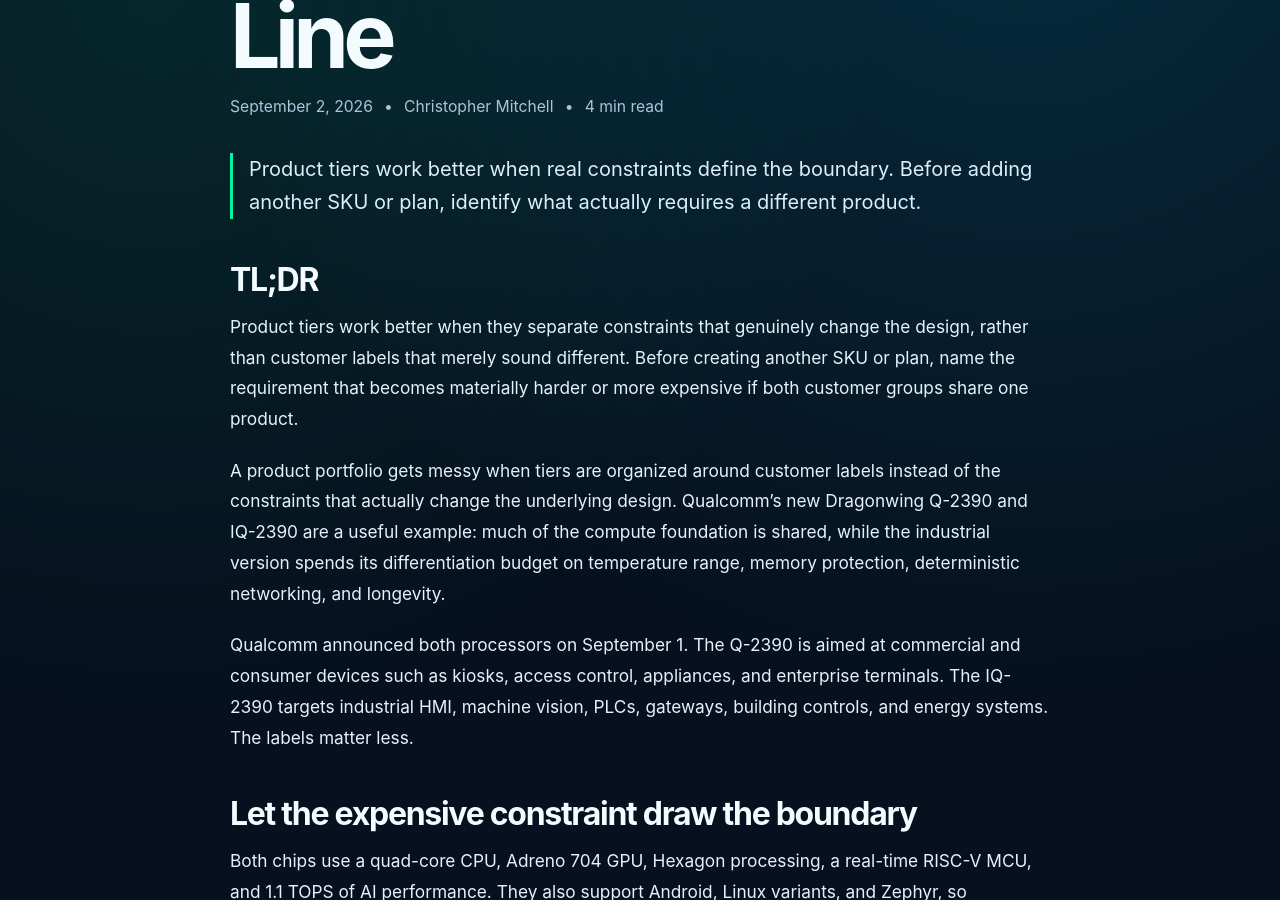
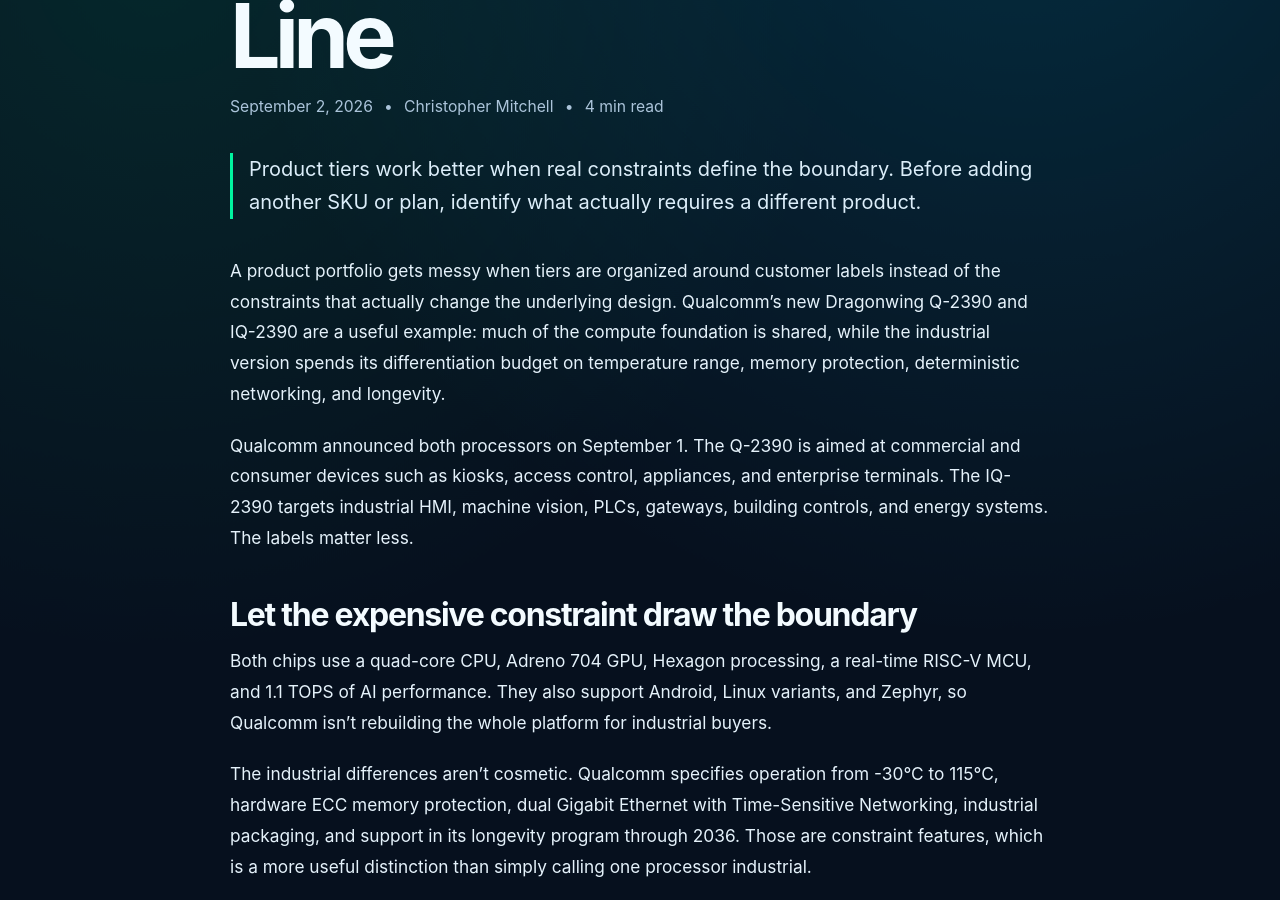
Before and after one commit to christophermitchell012/mitchellcoinc, a Jekyll site: the page built from _posts/2026-09-02-product-tiers-constraints-draw-the-line.md, in a window 1280 px wide and 900 px high, scrolled down 437 px. Built offline with Jekyll 4.4.1, drawn with Linux system fonts in a browser that asks for light colours; comment, search, counter and statistics services are not loaded.

Commit message:
Remove duplicate TLDR from product tiers post

```diff
--- a/_posts/2026-09-02-product-tiers-constraints-draw-the-line.md
+++ b/_posts/2026-09-02-product-tiers-constraints-draw-the-line.md
@@ -6,10 +6,6 @@
 description: "Product tiers work better when real constraints define the boundary. Before adding another SKU or plan, identify what actually requires a different product."
 read_time: "4 min read"
 ---
-
-## TL;DR
-
-Product tiers work better when they separate constraints that genuinely change the design, rather than customer labels that merely sound different. Before creating another SKU or plan, name the requirement that becomes materially harder or more expensive if both customer groups share one product.
 
 A product portfolio gets messy when tiers are organized around customer labels instead of the constraints that actually change the underlying design. Qualcomm's new Dragonwing Q-2390 and IQ-2390 are a useful example: much of the compute foundation is shared, while the industrial version spends its differentiation budget on temperature range, memory protection, deterministic networking, and longevity.
 
```
